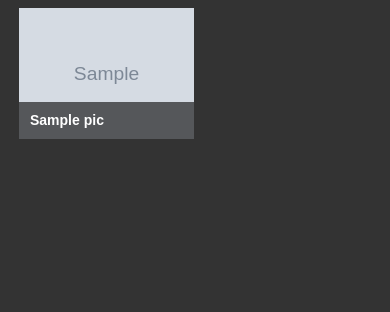
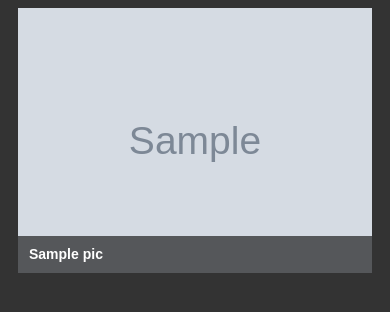
Before and after one commit to ugurozturk/hdss, a PHP site: template application/view/home/index.php in a window 390 px wide. Shown: the part 167-479 px from the top of the page. Run offline with PHP 8.4, Linux system fonts and the light colour scheme; the template is opened without the code that fills it: most values are stand-ins (such as "Sample title", 1, 10 or a date in 2020); grey boxes marked "Sample" are stand-in pictures; a stand-in replaces the project's code that opens the database connection; some libraries are stand-ins or nearby versions.

Commit message:
Mobil ile daha uyumlu hale getirildi

```diff
--- a/application/view/home/index.php
+++ b/application/view/home/index.php
@@ -30,7 +30,7 @@
 					tiles_space_between_cols: 3,			//space between images
 					tiles_space_between_cols_mobile: 3,     //space between cols for mobile type
 		 			tiles_nested_optimal_tile_width: 470,	// tiles optimal width
-					tiles_min_columns: 2,					//min columns - for mobile size, for 1 column, type 1
+					tiles_min_columns: 1,					//min columns - for mobile size, for 1 column, type 1
           tile_enable_textpanel: true,		 	//enable textpanel
 					tile_textpanel_source: "title",		 	//title,desc,desc_title. source of the textpanel. desc_title - if description empty, put title
 					tile_textpanel_always_on: true,	 	//textpanel always visible
```
